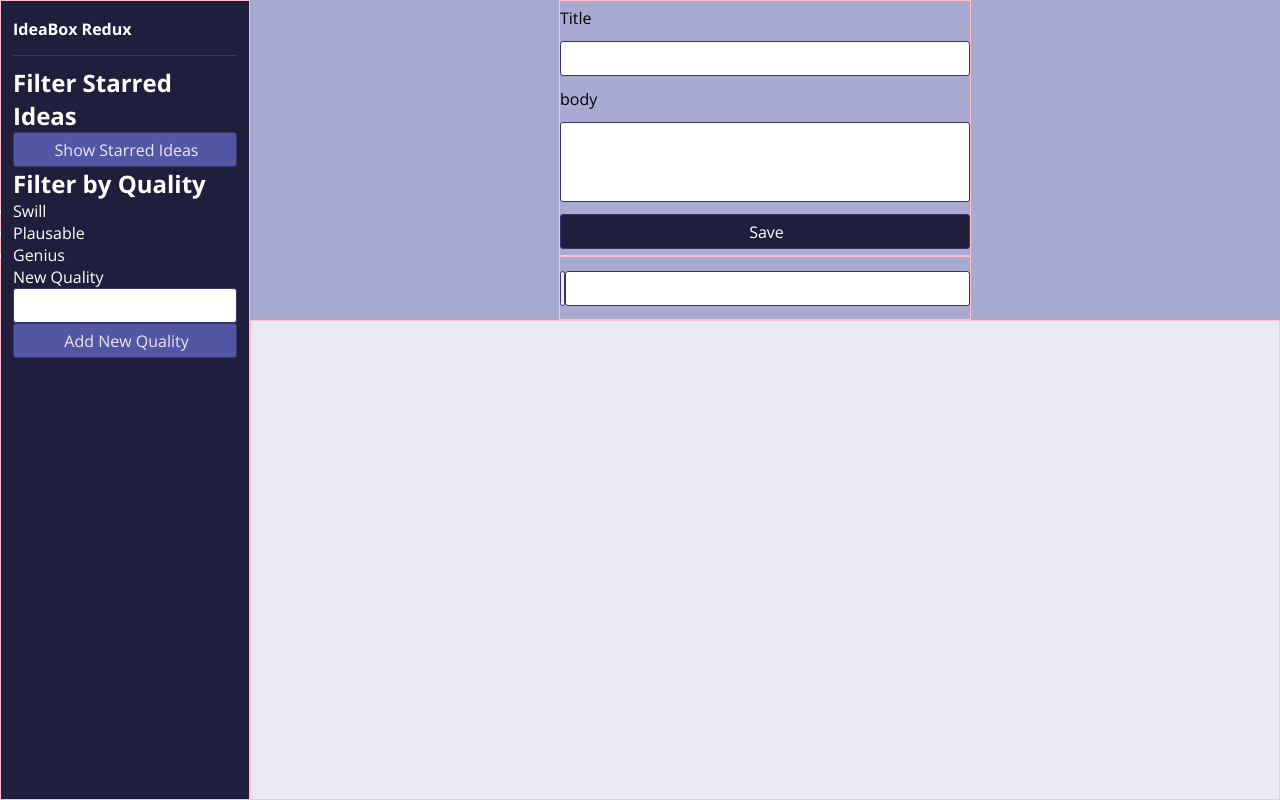
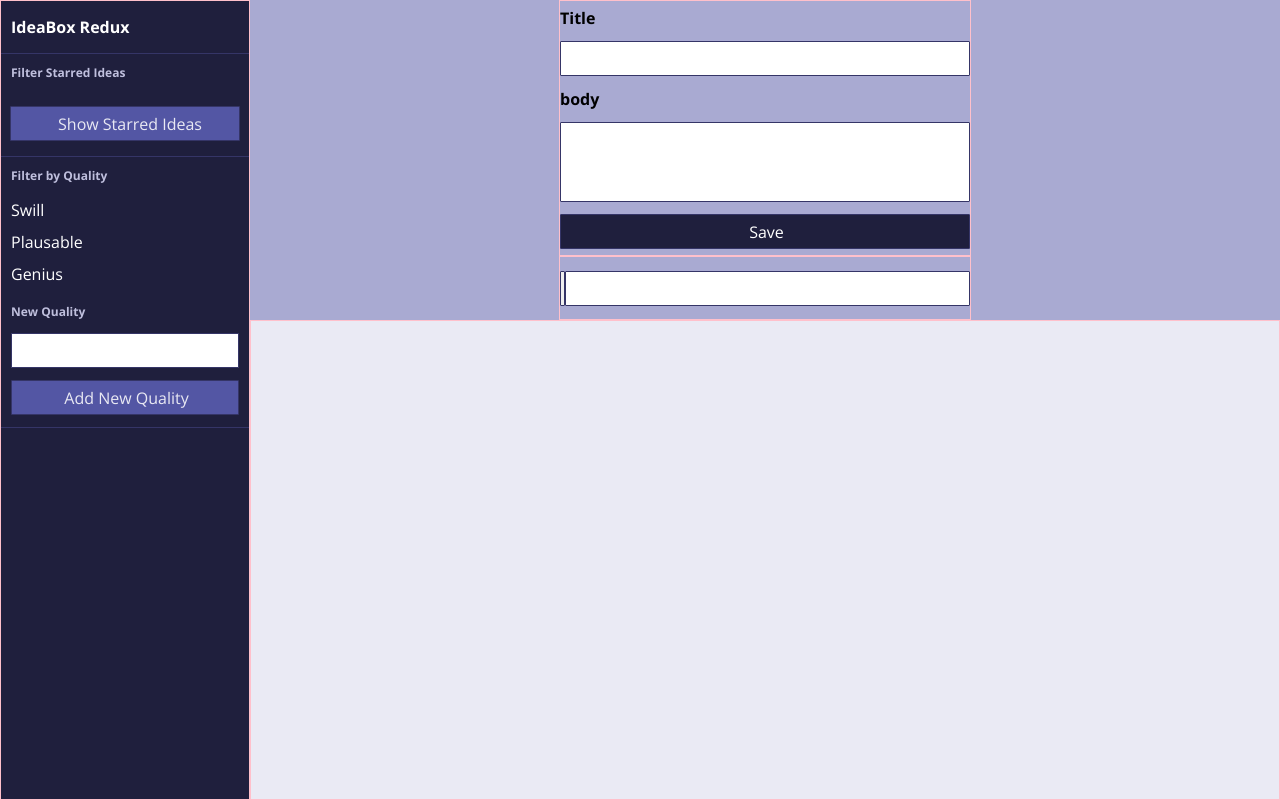
Before and after one commit to flachman03/Idea-Box, a plain HTML site: page index.html in a window 1280 px wide. Drawn offline with nearby package versions, Linux system fonts and the light colour scheme.

Commit message:
Finish sidebar CSS co-authored by: Hindreen <hndfaw@gmail.com>

```diff
--- a/index.html
+++ b/index.html
@@ -8,18 +8,21 @@
 </head>
 <body>
 	<section class="sidebar">
+
 		<h1 class="sidebar-title">IdeaBox Redux</h1>
-		<h2>Filter Starred Ideas</h2>
-		<input type="button" name="show-starred-ideas-btn" class="show-starred-ideas-btn global-input sidebar-btn" value="Show Starred Ideas">
-		<h2>Filter by Quality</h2>
+		<h2 class="sidebar-filter-title filter-padding">Filter Starred Ideas</h2>
+		<input type="button" name="show-starred-ideas-btn" class="sidebar-starred-ideas-btn global-input sidebar-btn filter-padding" value="Show Starred Ideas">
+		<h2 class="sidebar-filter-title filter-padding">Filter by Quality</h2>
 		<ul>
 			<li>Swill</li>
 			<li>Plausable</li>
 			<li>Genius</li>
 		</ul>
-		<label for="new-quality">New Quality</label>
-		<input type="text" name="new-quality" id="new-quality"class="global-input">
-		<input type="button" name="add-new-quality" class="global-input sidebar-btn" value="Add New Quality">
+		<div class="sidebar-quality-container">
+			<label for="new-quality" class="sidebar-filter-title quality">New Quality</label>
+			<input type="text" name="new-quality" id="new-quality"class="global-input">
+			<input type="button" name="add-new-quality" class="global-input sidebar-btn quality-btn" value="Add New Quality">
+	</div>
 	</section>
 	<main>
 		<section class="top-section">
--- a/style.css
+++ b/style.css
@@ -8,7 +8,7 @@
 
 .global-input {
 	height: 35px;
-	border-radius: 3px;
+	border-radius: 1px;
 	outline: none;
 	font-size: 16px;
 	padding-left: 3px;
@@ -47,7 +47,7 @@ form {
 	min-width: 320px;
 }
 
-h1,h2,h3 {
+h1,h2,h3, label {
 	font-weight: 700;
 }
 
@@ -99,12 +99,49 @@ h1,h2,h3 {
 	color: #ffffff;
 	display: flex;
 	flex-direction: column;
-	padding: 12px;
 }
 
 .sidebar-title {
 	font-size: 16px;
+	padding: 15px 0px 15px 10px;
+}
+
+.sidebar-filter-title {
+	font-size: 12px;
+	color: #bfbfdd;
+	border-top: 1px solid #353567;
+	padding: 10px 0px 10px 0px;
+}
+
+.sidebar-starred-ideas-btn {
+	margin: 15px auto;
+	width: 93%;
+}
+
+li {
+	padding: 5px 0px 5px 5px;
+	border-left: 5px solid transparent;
+}
+
+li:hover {
+	background-color: #d14119;
+	border-left: 5px solid #f58e72;
+}
+.quality {
+	border: none;
+	margin-bottom: 3px;
+}
+.sidebar-quality-container {
+	margin-top: 3px;
+	display: flex;
+	flex-direction: column;
 	border-bottom: 1px solid #353567;
-	margin-bottom: 10px;
-	padding: 5px 0px 15px 0px;
+	padding: 0px 10px;
 }
+.quality-btn {
+	margin: 12px 0px;
+}
+
+.filter-padding {
+	padding-left: 10px;
+}
```
